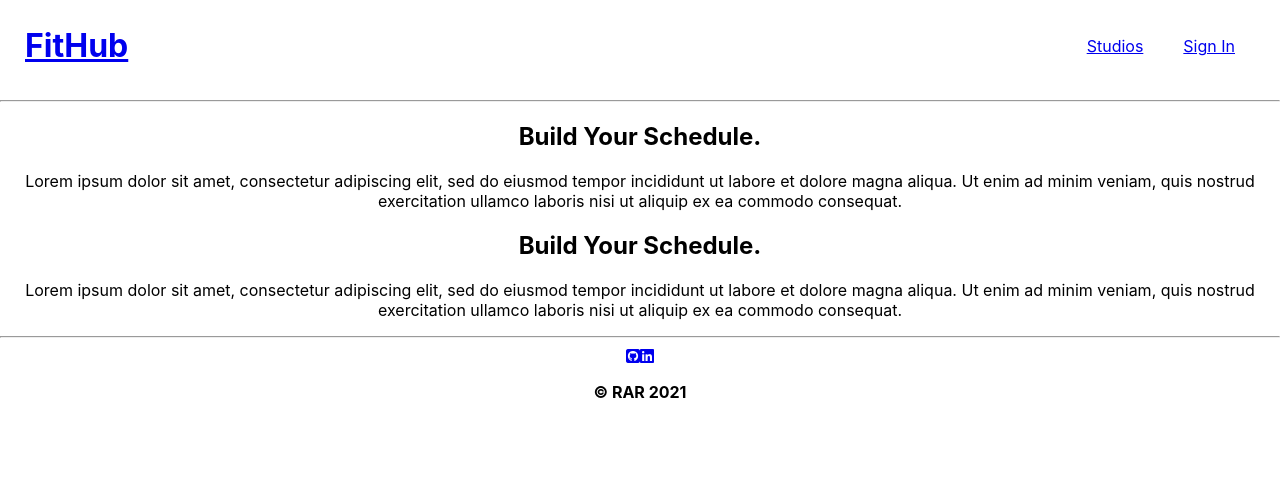
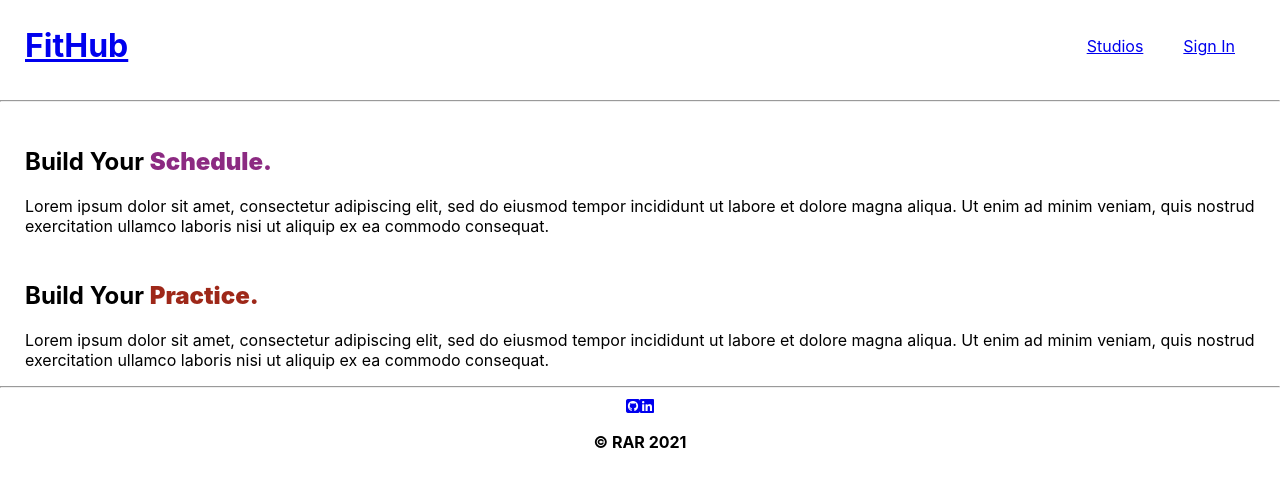
Before and after one commit to rararamberg/fithub, a React (Create React App) app in the folder client/: page / in a window 1280 px wide. Shown: the top 486 px of the page. Built offline with nearby package versions, Linux system fonts and the light colour scheme; no server answers; sample sign-in values are in the browser's storage.

Commit message:
removed temp  tags for main and mystudio containers

```diff
--- a/client/src/containers/MainContainer.jsx
+++ b/client/src/containers/MainContainer.jsx
@@ -21,7 +21,6 @@ function MainContainer(props) {
 
   return (
     <div>
-      <h2>This is main container</h2>
       <Switch>
         <Route path="/studios/:id">
           <StudioDetail />
--- a/client/src/containers/MyStudioContainer.jsx
+++ b/client/src/containers/MyStudioContainer.jsx
@@ -82,7 +82,6 @@ function MyStudioContainer(props) {
 
   return (
     <div>
-      <h2>MyStudioContainer</h2>
       <Switch>
         <Route path="/my-studio/updateclass/:id">
           <ClassEdit
--- a/client/src/screens/Landing/Landing.css
+++ b/client/src/screens/Landing/Landing.css
@@ -0,0 +1,25 @@
+.landing-div {
+  padding: 0 25px;
+}
+
+.landing-div h2,
+.landing-div p {
+  text-align: left;
+}
+
+.build-schedule-div,
+.build-practice-div {
+  margin: 45px 0;
+}
+
+.landing-div h2 span {
+  font-weight: 900;
+}
+
+.landing-div .schedule {
+  color: #8c2a82;
+}
+
+.landing-div .practice {
+  color: #9e2819;
+}
--- a/client/src/screens/Landing/Landing.jsx
+++ b/client/src/screens/Landing/Landing.jsx
@@ -1,16 +1,23 @@
 import React from "react";
+import "./Landing.css";
 
 function Landing() {
   return (
-    <div>
-      <h2>Build Your Schedule.</h2>
+    <div className="landing-div">
+      <div className="build-schedule-div"></div>
+      <h2>
+        Build Your <span className="schedule">Schedule.</span>
+      </h2>
       <p>
         Lorem ipsum dolor sit amet, consectetur adipiscing elit, sed do eiusmod
         tempor incididunt ut labore et dolore magna aliqua. Ut enim ad minim
         veniam, quis nostrud exercitation ullamco laboris nisi ut aliquip ex ea
         commodo consequat.
       </p>
-      <h2>Build Your Schedule.</h2>
+      <div className="build-practice-div"></div>
+      <h2>
+        Build Your <span className="practice">Practice.</span>
+      </h2>
       <p>
         Lorem ipsum dolor sit amet, consectetur adipiscing elit, sed do eiusmod
         tempor incididunt ut labore et dolore magna aliqua. Ut enim ad minim
```
Also changed, not shown: 1 other file (tests, documents, lock files or other folders).
